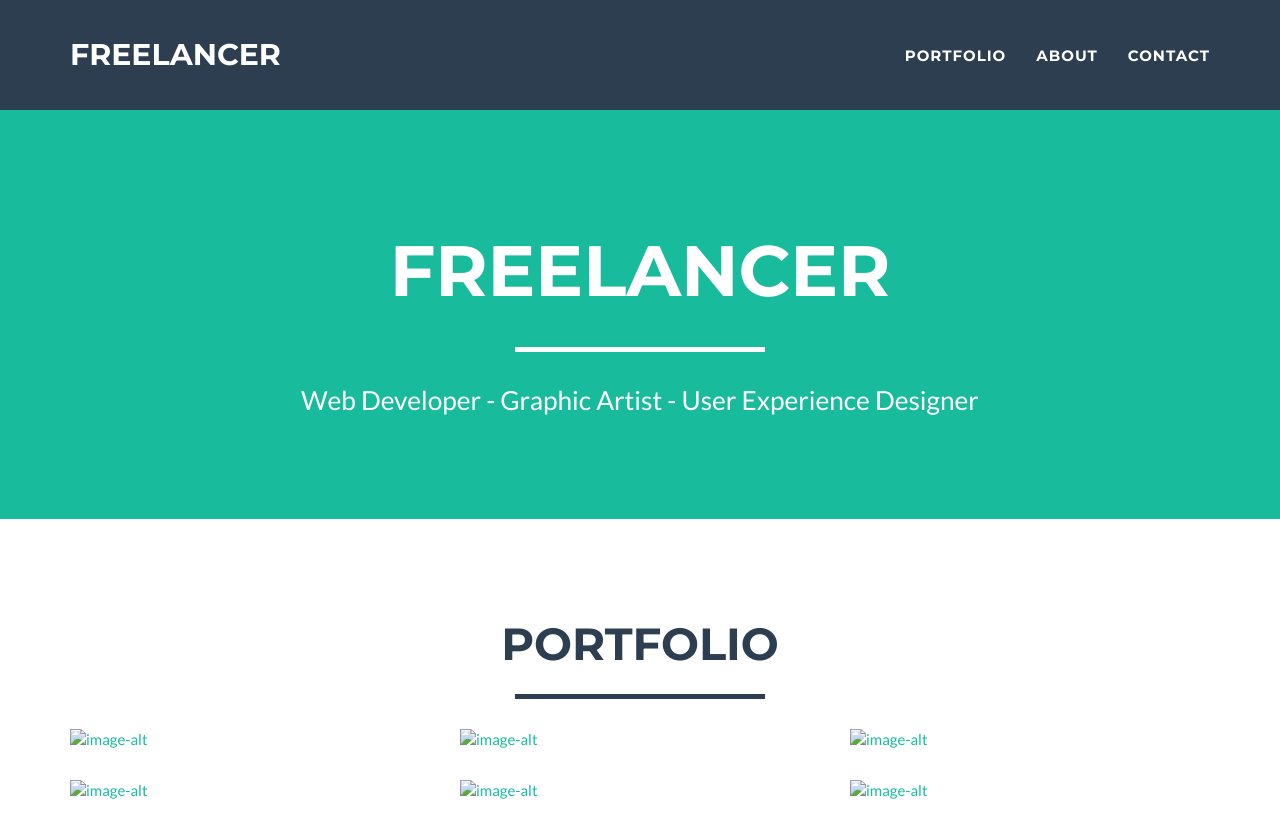
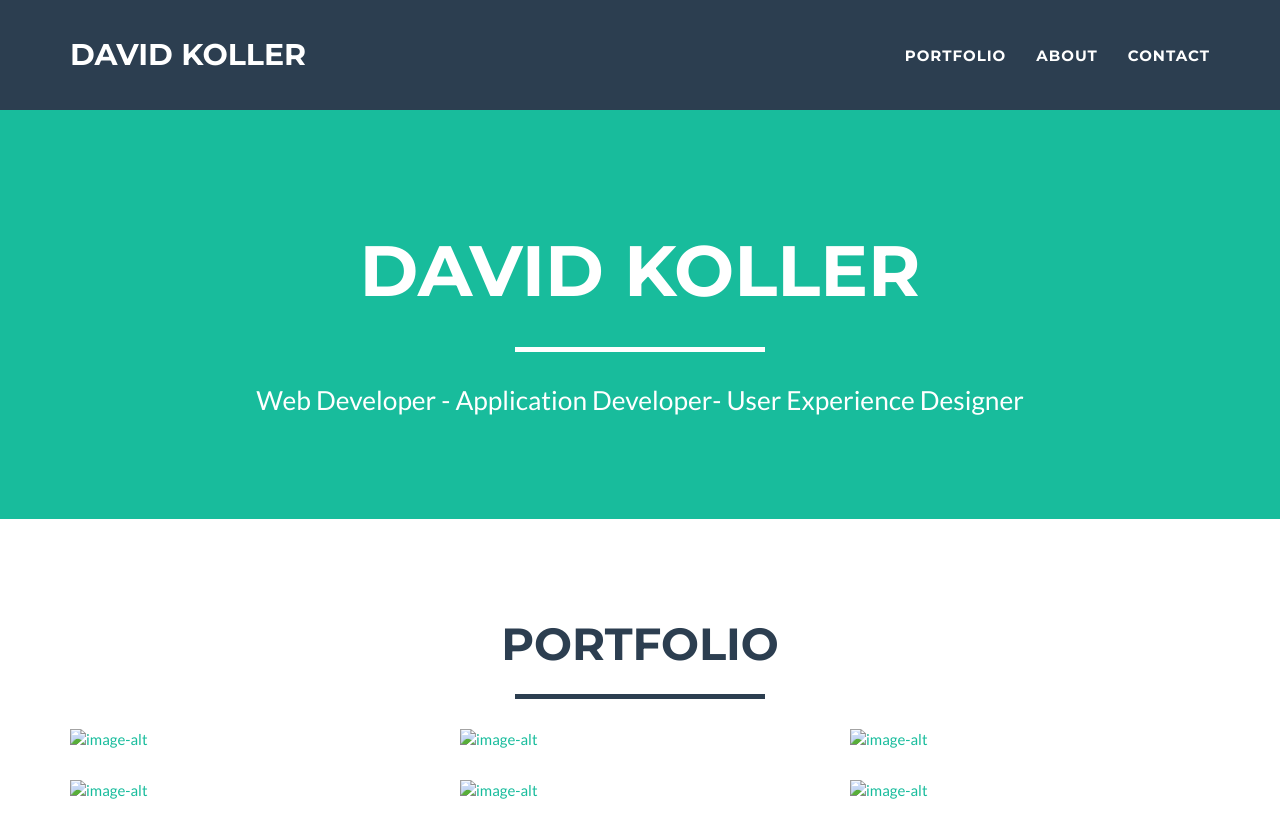
Before and after one commit to kolldavi/kolldavi.github.io, a Jekyll site: the page built from _posts/2014-07-18-project-1.markdown, in a window 1280 px wide and 900 px high. Shown: the top 838 px of the window. Built offline with Jekyll 4.4.1, drawn with Linux system fonts in a browser that asks for light colours.

Commit message:
changed links and title

```diff
--- a/_config.yml
+++ b/_config.yml
@@ -1,9 +1,9 @@
 # Site settings
-title: Freelancer
+title: David Koller
 email: kolldavi@gmail.com
 url: https://kolldavi.github.io
 description: "Write an awesome description for your new site here. You can edit this line in _config.yml. It will appear in your document head meta (for Google search results) and in your feed.xml site description."
-skills: "Web Developer - Graphic Artist - User Experience Designer"
+skills: "Web Developer - Application Developer- User Experience Designer"
 meta_author: Koller David
 
 # Google webmaster tools
@@ -43,9 +43,7 @@ social:
   - title: facebook
     url:
   - title: stack-overflow
-    url: http://stackoverflow.com/questions/tagged/jekyll
-  - title: bitbucket
-    url: http://bitbucket.org/jekyll
+    url: http://stackoverflow.com/users/story/6823639
   - title: github
     url: http://github.com/kolldavi
 
--- a/_posts/2014-07-18-project-1.markdown
+++ b/_posts/2014-07-18-project-1.markdown
@@ -1,6 +1,6 @@
 ---
 layout: default
-modal-id: modaals_devMatch
+modal-id: 1
 date: 2014-07-18
 img: devMatch.png
 alt: image-alt
```
Also changed, not shown: img/portfolio/devMatch.png, 1 other file.
